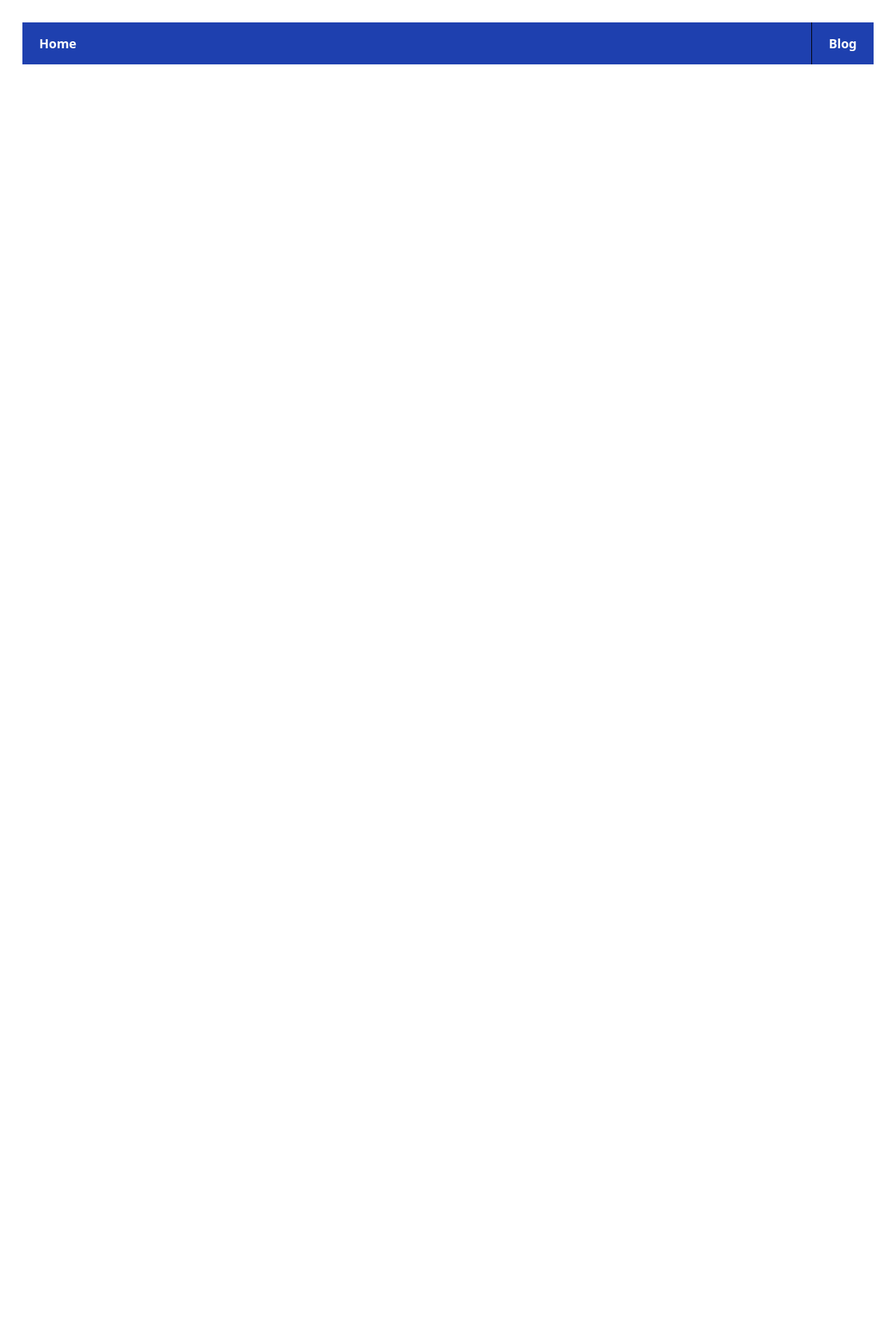
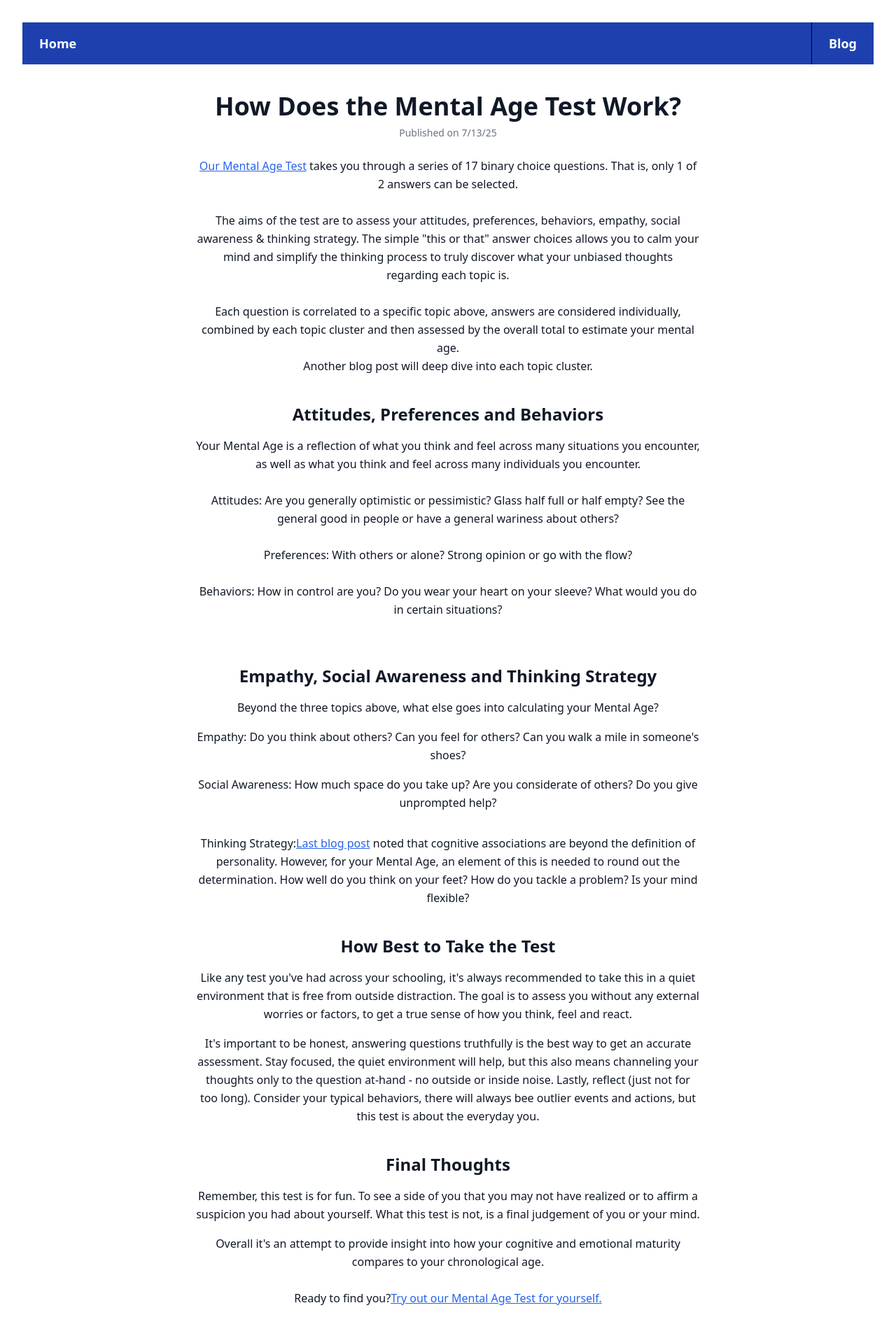
Before and after one commit to kmp-gitty/mental-age-test, a React (Vite) app: page /blog/how-does-the-mental-age-test-work in a window 1280 px wide. Before the commit this address had no page. Shown: the top 1902 px of the page at 70% size. Before the commit the page ends 864 px from the top, so only its background shows below. Built offline with nearby package versions, Linux system fonts and the light colour scheme.

Commit message:
Add new blog post and updates

```diff
--- a/src/App.jsx
+++ b/src/App.jsx
@@ -6,6 +6,7 @@ import Home from './Home.jsx';
 import Blog from './Blog';
 import BlogPost1_ChronvsPsych from './Blog_Post1_ChronvsPsych';
 import BlogPost2_SciPersonality from './Blog_Post2_SciPersonality';
+import BlogPost3_HowTestWork from './Blog_Post3_HowTestWork';
 
 
 export default function App() {
@@ -28,6 +29,7 @@ export default function App() {
           <Route path="/blog" element={<Blog />} />
           <Route path="/blog/chronological-vs-psychological-age" element={<BlogPost1_ChronvsPsych />} />
           <Route path="/blog/science-behind-personality" element={<BlogPost2_SciPersonality />} />
+          <Route path="/blog/how-does-the-mental-age-test-work" element={<BlogPost3_HowTestWork />} />
           </Routes>
       </div>
     </Router>
--- a/src/Blog.jsx
+++ b/src/Blog.jsx
@@ -4,6 +4,13 @@ import brainImage from './assets/resized_brains_banner_300x250.png';
 
 // Simulated blog post list
 const allPosts = [
+  {
+    title: 'How Does the Mental Age Test Work?',
+    date: '7/13/25',
+    description: 'Our Mental Age Test takes you through a series of 17 binary choice questions...',
+    image: brainImage,
+    link: '/blog/how-does-the-mental-age-test-work',
+  },
   {
     title: 'The Science Behind Personality',
     date: '7/10/25',
--- /dev/null
+++ b/src/Blog_Post3_HowTestWork.jsx
@@ -0,0 +1,93 @@
+import React from 'react';
+
+export default function Blog_Post2_SciPersonality() {
+  return (
+    <div className="max-w-3xl mx-auto px-6 py-10 text-gray-900 leading-relaxed">
+      <h1 className="text-4xl font-bold mb-2">How Does the Mental Age Test Work?</h1>
+      <p className="text-sm text-gray-500 mb-6">Published on 7/13/25</p>
+
+      <p className="mb-8">
+        <a
+          href="https://mental-agetest.com/"
+          className="text-blue-600 underline"
+          target="_blank"
+          rel="noopener noreferrer"
+        >
+          Our Mental Age Test
+        </a>{' '}
+        takes you through a series of 17 binary choice questions. That is, only 1 of 2 answers can be selected.<br /><br />
+
+        The aims of the test are to assess your attitudes, preferences, behaviors, empathy, social awareness & thinking strategy. The simple "this or that" answer choices allows you to calm your mind and simplify the thinking process to truly discover what your unbiased thoughts regarding each topic is.<br /><br />
+
+        Each question is correlated to a specific topic above, answers are considered individually, combined by each topic cluster and then assessed by the overall total to estimate your mental age.<br />
+        Another blog post will deep dive into each topic cluster.
+      </p>
+
+      <h2 className="text-2xl font-semibold mt-10 mb-4">Attitudes, Preferences and Behaviors</h2>
+
+      <p className="mb-4">
+      Your Mental Age is a reflection of what you think and feel across many situations you encounter, as well as what you think and feel across many individuals you encounter.<br /><br />
+
+      Attitudes: Are you generally optimistic or pessimistic? Glass half full or half empty? See the general good in people or have a general wariness about others?<br /><br />
+
+      Preferences: With others or alone? Strong opinion or go with the flow?<br /><br />
+
+      Behaviors: How in control are you? Do you wear your heart on your sleeve? What would you do in certain situations?<br /><br />
+      </p>
+
+      <h2 className="text-2xl font-semibold mt-10 mb-4">Empathy, Social Awareness and Thinking Strategy</h2>
+
+      <p className="mb-4">
+      Beyond the three topics above, what else goes into calculating your Mental Age?
+      </p>
+
+      <p className="mb-4">
+      Empathy: Do you think about others? Can you feel for others? Can you walk a mile in someone's shoes?
+      </p>
+
+      <p className="mb-8">
+      Social Awareness: How much space do you take up? Are you considerate of others? Do you give unprompted help?
+      </p>
+
+      <p className="mb-8">
+      Thinking Strategy:
+      <a
+          href="https://mental-agetest.com/blog/science-behind-personality"
+          className="text-blue-600 underline"
+          target="_blank"
+          rel="noopener noreferrer"
+        >
+          Last blog post
+        </a>{' '}
+        noted that cognitive associations are beyond the definition of personality. However, for your Mental Age, an element of this is needed to round out the determination. How well do you think on your feet? How do you tackle a problem? Is your mind flexible?
+      </p>
+
+      <h2 className="text-2xl font-semibold mt-10 mb-4">How Best to Take the Test</h2>
+
+      <p className="mb-4">
+      Like any test you've had across your schooling, it's always recommended to take this in a quiet environment that is free from outside distraction. The goal is to assess you without any external worries or factors, to get a true sense of how you think, feel and react.
+      </p>
+
+      <p className="mb-8">
+      It's important to be honest, answering questions truthfully is the best way to get an accurate assessment. Stay focused, the quiet environment will help, but this also means channeling your thoughts only to the question at-hand - no outside or inside noise. Lastly, reflect (just not for too long). Consider your typical behaviors, there will always bee outlier events and actions, but this test is about the everyday you.
+      </p>
+
+      <h2 className="text-2xl font-semibold mt-10 mb-4">Final Thoughts</h2>
+
+      <p className="mb-4">
+      Remember, this test is for fun. To see a side of you that you may not have realized or to affirm a suspicion you had about yourself. What this test is not, is a final judgement of you or your mind.
+      </p>
+
+      <p className="mb-6">
+      Overall it's an attempt to provide insight into how your cognitive and emotional maturity compares to your chronological age.<br /><br />
+
+      Ready to find you?
+        <a href="https://mental-agetest.com/" className="text-blue-600 underline">Try out our Mental Age Test for yourself.</a>
+      </p>
+
+      <p className="text-sm text-gray-500 mt-8">
+        <a href="https://mental-agetest.com/blog" className="underline">Read more on our blog here</a>
+      </p>
+    </div>
+  );
+}
```
